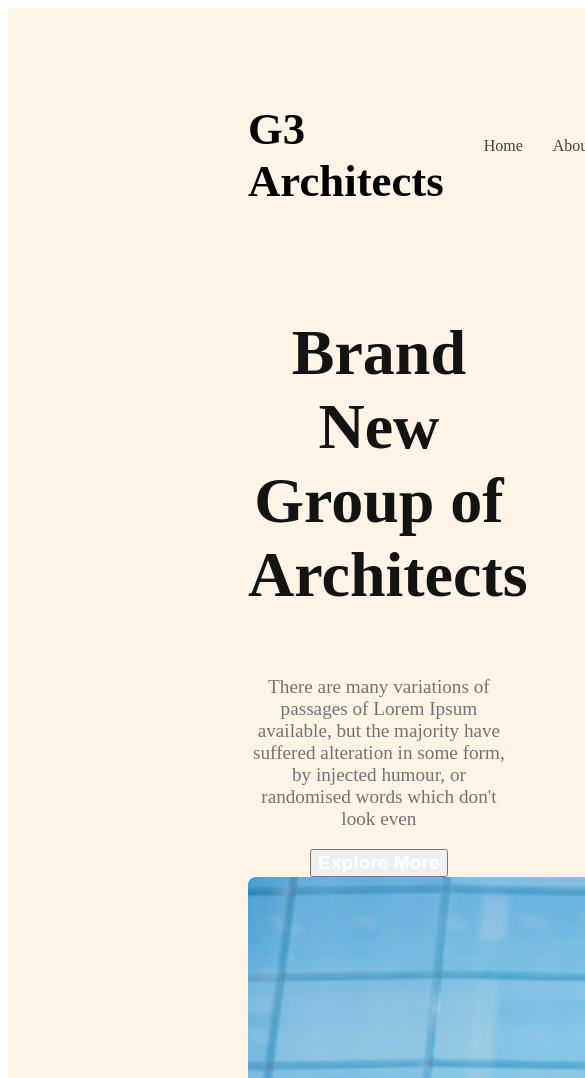
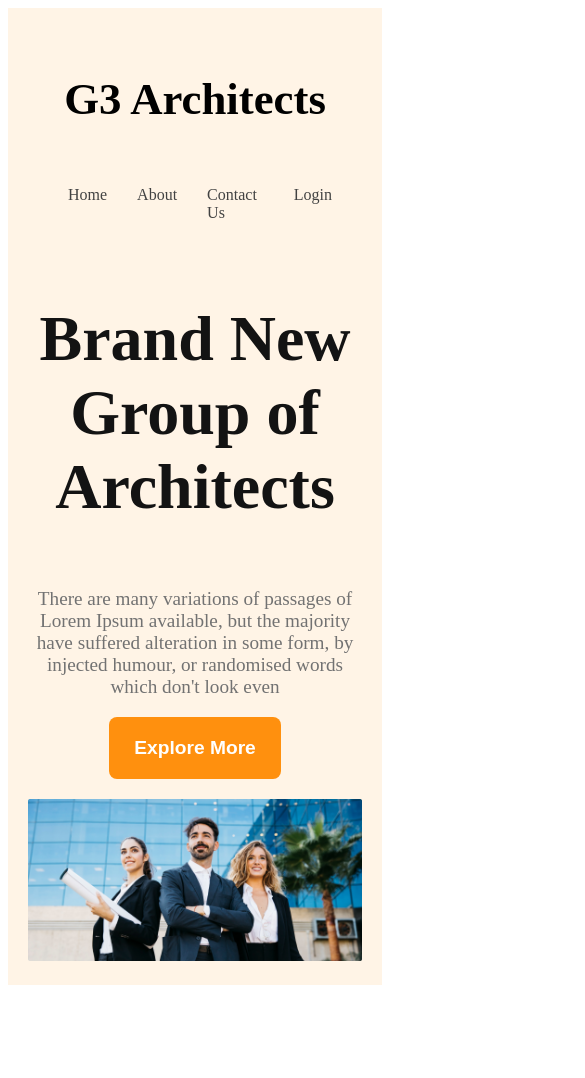
Before and after one commit to jihaduddinjbm/g3-architect-website, a plain HTML site: page index.html in a window 390 px wide. Shown: the top 1078 px of the page, 585 px wide, since content can reach past the window. After the commit the page ends 993 px from the top, so only its background shows below. Drawn offline with Linux system fonts and the light colour scheme.

Commit message:
finished header section with responsive for mobile and tablet

```diff
--- a/styles/architect.css
+++ b/styles/architect.css
@@ -13,11 +13,16 @@
     color: #FFF;
     font-size: 1.2rem;
     font-weight: 600;
+    border-radius: 8px;
+    background: #FF900E;
+    padding: 20px 25px;
+    cursor: pointer;
+    border: 0;
 }
 .header{
     background: rgba(255, 144, 14, 0.10);;
     padding: 50px 240px;
-    width: 70%;
+
 }
 nav{
     display: flex;
@@ -59,3 +64,28 @@ nav li a{
     font-size: 1.2rem;
     font-weight: 400;
 }
+.banner img{
+    margin-top: 20px;
+    width: 100%;
+}
+/* responsive styles */
+/* mobile devices */
+@media  screen and (max-width: 576px)  {
+    .header{
+        padding: 20px;
+    }
+    nav{
+        flex-direction: column;
+    }
+
+}
+/* tablet devices */
+@media screen and (min-width: 576px) and (max-width: 992px){
+    .header{
+        padding: 50px;
+    }
+    nav{
+        flex-direction: column;
+    }
+
+}
```
